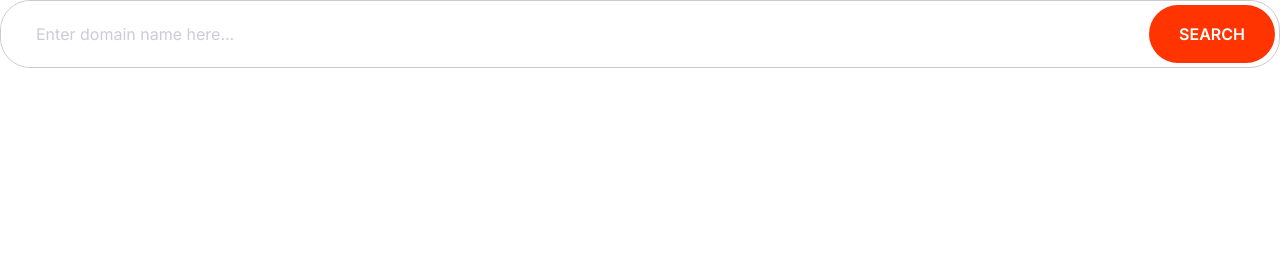
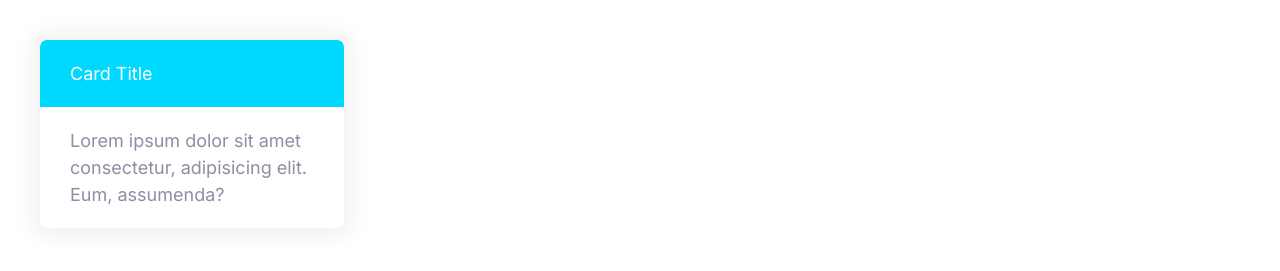
Before and after one commit to qodemike/Cloud-Hosting-Site, a plain HTML site: page index.html in a window 1280 px wide. Drawn offline with Linux system fonts and the light colour scheme.

Commit message:
Card component

```diff
--- a/css/styles.css
+++ b/css/styles.css
@@ -234,7 +234,7 @@ a {
 
 @media screen and (min-width: 1024px) {
   .btn {
-    font-size: 1.6rem;
+    font-size: 1.5rem;
   }
 }
 
@@ -261,6 +261,7 @@ a {
 .input-group .input {
   border: 0;
   flex-grow: 1;
+  padding: 1.5rem 1rem;
 }
 
 .input-group .btn {
@@ -269,6 +270,27 @@ a {
 
 @media screen and (min-width: 1024px) {
   .input {
-    font-size: 1.6rem;
+    font-size: 1.5rem;
   }
 }
+/* Cards */
+.card {
+  border-radius: 7px;
+  box-shadow: 0 0 20px 10px #f3f3f3;
+  overflow: hidden;
+}
+
+.card__header,
+.card__body {
+  padding: 2rem 3rem;
+}
+
+.card--primary .card__header {
+  background: var(--color-primary);
+  color: #fff;
+}
+
+.card--secondary .card__header {
+  background: var(--color-secondary);
+  color: #fff;
+}
--- a/index.html
+++ b/index.html
@@ -13,13 +13,14 @@
     <link rel="stylesheet" href="css/styles.css" />
   </head>
   <body>
-    <div class="input-group">
-      <input
-        type="text"
-        class="input"
-        placeholder="Enter domain name here..."
-      />
-      <button class="btn btn--accent">Search</button>
+    <div style="width: 30%; padding: 4rem">
+      <div class="card card--secondary">
+        <header class="card__header">Card Title</header>
+        <div class="card__body">
+          Lorem ipsum dolor sit amet consectetur, adipisicing elit. Eum,
+          assumenda?
+        </div>
+      </div>
     </div>
   </body>
 </html>
```
Also changed, not shown: components/cards.html (added, +8 -0 lines).
